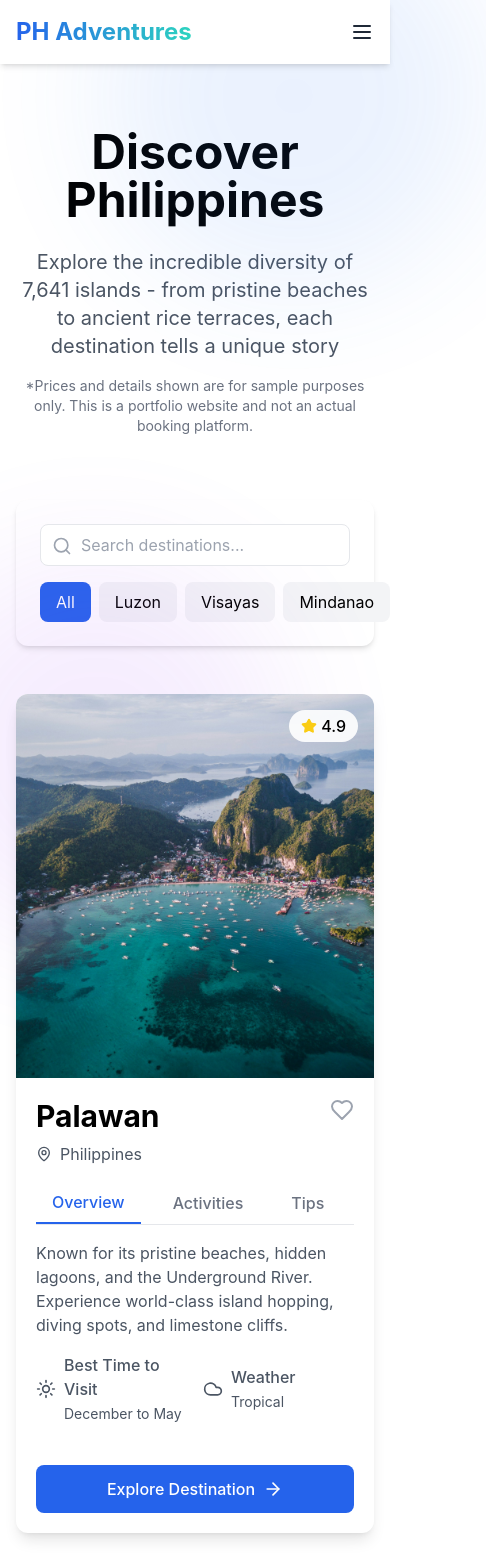
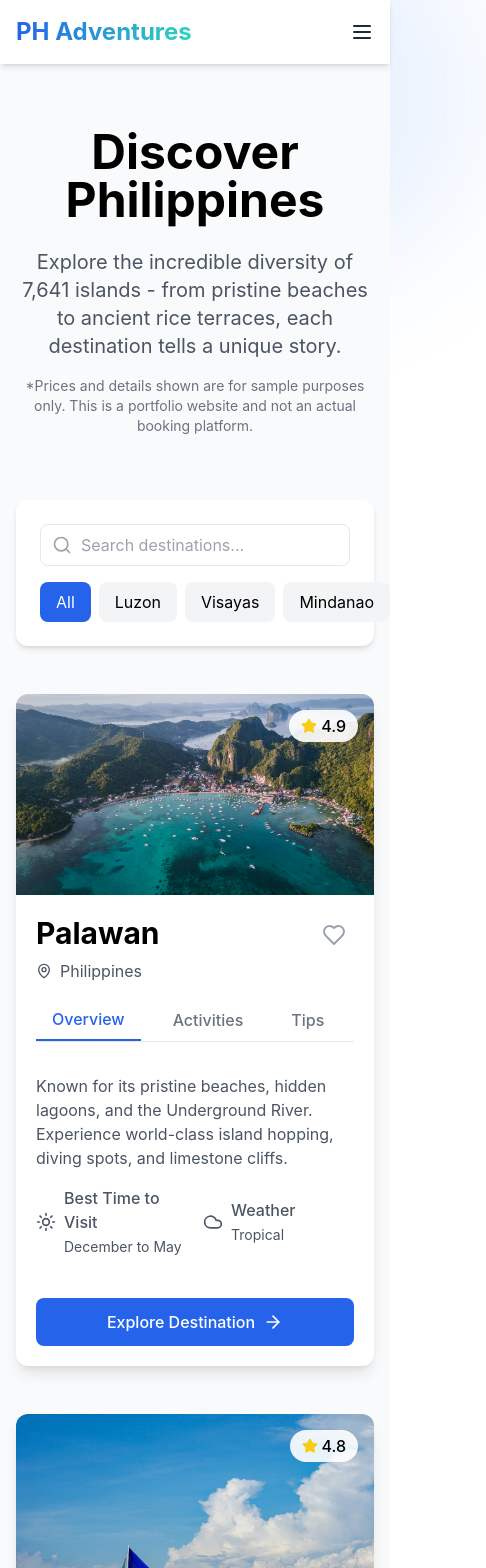
Before and after one commit to Vincent-star-hub/phadventure, a React (Create React App) app: page /phadventure/destinations in a window 390 px wide. Shown: the top 1568 px of the page, 486 px wide, since content can reach past the window. Built offline with nearby package versions, Linux system fonts and the light colour scheme.

Commit message:
fixed the responsive modal and in some layout

```diff
--- a/src/components/Layout.js
+++ b/src/components/Layout.js
@@ -18,6 +18,12 @@ const Layout = () => {
   const location = useLocation();
 
   const handleScroll = () => {
+    // Prevent hiding the navbar on small screens (mobile)
+    if (window.innerWidth < 768) {
+      setIsNavbarVisible(true);
+      return;
+    }
+
     if (window.scrollY > lastScrollY) {
       setIsNavbarVisible(false);
     } else {
--- a/src/pages/Adventures.js
+++ b/src/pages/Adventures.js
@@ -161,7 +161,7 @@ const BookingModal = ({ isOpen, onClose, adventure }) => {
 
   return (
     <div className="fixed inset-0 bg-black bg-opacity-50 flex items-center justify-center z-50">
-      <div className="bg-white rounded-lg w-full max-w-md p-6 relative">
+      <div className="bg-white rounded-lg w-full sm:max-w-md p-4 sm:p-6 relative mx-4 sm:mx-auto max-h-[calc(100vh-2rem)] overflow-y-auto">
         <button
           onClick={resetAndClose}
           className="absolute right-4 top-4 text-gray-500 hover:text-gray-700"
--- a/src/pages/Destinations.js
+++ b/src/pages/Destinations.js
@@ -1,4 +1,4 @@
-import React, { useState } from "react";
+import React, { useState, useMemo } from "react";
 import {
   MapPin,
   Cloud,
@@ -8,6 +8,7 @@ import {
   ArrowRight,
   Heart,
   Search,
+  Loader,
 } from "lucide-react";
 import palawan from "../images/palawan.jpg";
 import boracay from "../images/boracay.jpg";
@@ -19,13 +20,154 @@ import davao from "../images/mt. apo.jpg";
 import batanes from "../images/batanes.jpg";
 import cebu from "../images/cordova.jpg";
 
+const RegionFilter = ({ selectedRegion, onRegionChange }) => {
+  const regions = [
+    { id: "all", label: "All" },
+    { id: "luzon", label: "Luzon" },
+    { id: "visayas", label: "Visayas" },
+    { id: "mindanao", label: "Mindanao" },
+  ];
+
+  return (
+    <div className="flex gap-2">
+      {regions.map(({ id, label }) => (
+        <button
+          key={id}
+          onClick={() => onRegionChange(id)}
+          className={`px-4 py-2 rounded-lg transition-colors ${
+            selectedRegion === id
+              ? "bg-blue-600 text-white"
+              : "bg-gray-100 hover:bg-gray-200"
+          }`}
+        >
+          {label}
+        </button>
+      ))}
+    </div>
+  );
+};
+
+const SearchBar = ({ value, onChange }) => (
+  <div className="relative flex-1">
+    <Search
+      className="absolute left-3 top-1/2 -translate-y-1/2 text-gray-400"
+      size={20}
+    />
+    <input
+      type="text"
+      placeholder="Search destinations..."
+      className="w-full pl-10 pr-4 py-2 border rounded-lg focus:ring-2 focus:ring-blue-500 focus:border-transparent"
+      value={value}
+      onChange={(e) => onChange(e.target.value)}
+      aria-label="Search destinations"
+    />
+  </div>
+);
+
+const DestinationImage = ({ src, alt, rating }) => (
+  <div className="md:w-1/2 relative group overflow-hidden aspect-video md:aspect-auto">
+    <img
+      src={src}
+      alt={alt}
+      className="w-full h-full object-cover transform transition-transform duration-500 group-hover:scale-110"
+      loading="lazy"
+    />
+    {rating && (
+      <div className="absolute top-4 right-4 bg-white/90 px-3 py-1 rounded-full">
+        <div className="flex items-center gap-1">
+          <Star className="w-4 h-4 text-yellow-400 fill-current" />
+          <span className="font-medium">{rating}</span>
+        </div>
+      </div>
+    )}
+  </div>
+);
+
+const InfoCard = ({ icon: Icon, title, value }) => (
+  <div className="flex items-center text-gray-600">
+    <Icon className="w-5 h-5 mr-2 flex-shrink-0" />
+    <div>
+      <span className="font-medium block">{title}</span>
+      <span className="text-sm">{value}</span>
+    </div>
+  </div>
+);
+
+const DestinationTabs = ({ destination }) => {
+  const [activeTab, setActiveTab] = useState("overview");
+
+  const tabContent = {
+    overview: (
+      <div className="space-y-4">
+        <p className="text-gray-600">{destination.description}</p>
+        <div className="grid grid-cols-2 gap-4">
+          <InfoCard
+            icon={Sun}
+            title="Best Time to Visit"
+            value={destination.bestTime}
+          />
+          <InfoCard icon={Cloud} title="Weather" value={destination.weather} />
+        </div>
+      </div>
+    ),
+    activities: (
+      <div className="grid grid-cols-2 gap-4">
+        {destination.activities.map((activity) => (
+          <div
+            key={activity}
+            className="flex items-center bg-gray-50 p-3 rounded-lg"
+          >
+            <Umbrella className="w-5 h-5 mr-2 text-blue-500" />
+            <span>{activity}</span>
+          </div>
+        ))}
+      </div>
+    ),
+    tips: (
+      <div className="space-y-4">
+        {destination.travelTips.map((tip, index) => (
+          <div key={index} className="flex items-start">
+            <div className="bg-blue-100 rounded-full p-1 mr-3 mt-1">
+              <Star className="w-4 h-4 text-blue-600" />
+            </div>
+            <p className="text-gray-600">{tip}</p>
+          </div>
+        ))}
+      </div>
+    ),
+  };
+
+  return (
+    <div className="w-full">
+      <div className="flex space-x-4 border-b mb-4">
+        {Object.keys(tabContent).map((tab) => (
+          <button
+            key={tab}
+            onClick={() => setActiveTab(tab)}
+            className={`py-2 px-4 font-medium transition-colors capitalize ${
+              activeTab === tab
+                ? "text-blue-600 border-b-2 border-blue-600"
+                : "text-gray-500 hover:text-gray-700"
+            }`}
+          >
+            {tab}
+          </button>
+        ))}
+      </div>
+      <div className="py-4">{tabContent[activeTab]}</div>
+    </div>
+  );
+};
+
 const Destinations = () => {
   const [selectedRegion, setSelectedRegion] = useState("all");
   const [searchQuery, setSearchQuery] = useState("");
-  const [activeTab, setActiveTab] = useState("overview");
+  const [favoriteStates, setFavoriteStates] = useState({});
+  const [isLoading, setIsLoading] = useState({});
 
   const destinations = [
     {
+      id: 1,
       name: "Palawan",
       image: palawan,
       region: "luzon",
@@ -51,6 +193,7 @@ const Destinations = () => {
       ],
     },
     {
+      id: 2,
       name: "Boracay",
       image: boracay,
       region: "visayas",
@@ -81,6 +224,7 @@ const Destinations = () => {
       ],
     },
     {
+      id: 3,
       name: "Banaue",
       image: banaue,
       region: "luzon",
@@ -106,6 +250,7 @@ const Destinations = () => {
       ],
     },
     {
+      id: 4,
       name: "Siargao",
       image: siargao,
       region: "mindanao",
@@ -131,6 +276,7 @@ const Destinations = () => {
       ],
     },
     {
+      id: 5,
       name: "Batanes",
       image: batanes,
       region: "luzon",
@@ -156,6 +302,7 @@ const Destinations = () => {
       ],
     },
     {
+      id: 6,
       name: "Camiguin",
       image: camiguin,
       region: "mindanao",
@@ -181,6 +328,7 @@ const Destinations = () => {
       ],
     },
     {
+      id: 7,
       name: "Sagada",
       image: sagada,
       region: "luzon",
@@ -206,6 +354,7 @@ const Destinations = () => {
       ],
     },
     {
+      id: 8,
       name: "Davao",
       image: davao,
       region: "mindanao",
@@ -231,6 +380,7 @@ const Destinations = () => {
       ],
     },
     {
+      id: 9,
       name: "Cebu",
       image: cebu,
       region: "visayas",
@@ -263,7 +413,8 @@ const Destinations = () => {
     },
   ];
 
-  const filteredDestinations = destinations.filter((destination) => {
+  const filteredDestinations = useMemo(() => {
+    return destinations.filter((destination) => {
       const matchesRegion =
         selectedRegion === "all" || destination.region === selectedRegion;
       const matchesSearch = destination.name
@@ -271,146 +422,66 @@ const Destinations = () => {
         .includes(searchQuery.toLowerCase());
       return matchesRegion && matchesSearch;
     });
+  }, [destinations, selectedRegion, searchQuery]);
 
-  const TabContent = ({ destination, tab }) => {
-    switch (tab) {
-      case "overview":
-        return (
-          <div className="space-y-4">
-            <p className="text-gray-600">{destination.description}</p>
-            <div className="grid grid-cols-2 gap-4">
-              <div className="flex items-center text-gray-600">
-                <Sun className="w-5 h-5 mr-2 flex-shrink-0" />
-                <div>
-                  <span className="font-medium block">Best Time to Visit</span>
-                  <span className="text-sm">{destination.bestTime}</span>
-                </div>
-              </div>
-              <div className="flex items-center text-gray-600">
-                <Cloud className="w-5 h-5 mr-2 flex-shrink-0" />
-                <div>
-                  <span className="font-medium block">Weather</span>
-                  <span className="text-sm">{destination.weather}</span>
-                </div>
-              </div>
-            </div>
-          </div>
-        );
-      case "activities":
-        return (
-          <div>
-            <div className="grid grid-cols-2 gap-4">
-              {destination.activities.map((activity) => (
-                <div
-                  key={activity}
-                  className="flex items-center bg-gray-50 p-3 rounded-lg"
-                >
-                  <Umbrella className="w-5 h-5 mr-2 text-blue-500" />
-                  <span>{activity}</span>
-                </div>
-              ))}
-            </div>
-          </div>
-        );
-      case "tips":
-        return (
-          <div className="space-y-4">
-            {destination.travelTips.map((tip, index) => (
-              <div key={index} className="flex items-start">
-                <div className="bg-blue-100 rounded-full p-1 mr-3 mt-1">
-                  <Star className="w-4 h-4 text-blue-600" />
-                </div>
-                <p className="text-gray-600">{tip}</p>
-              </div>
-            ))}
-          </div>
-        );
-      default:
-        return null;
+  const toggleFavorite = (destinationId) => {
+    setFavoriteStates((prev) => ({
+      ...prev,
+      [destinationId]: !prev[destinationId],
+    }));
+  };
+
+  const handleExplore = async (destinationId) => {
+    setIsLoading((prev) => ({
+      ...prev,
+      [destinationId]: true,
+    }));
+
+    try {
+      await new Promise((resolve) => setTimeout(resolve, 1000));
+      console.log(`Exploring destination: ${destinationId}`);
+    } catch (error) {
+      console.error("Error exploring destination:", error);
+    } finally {
+      setIsLoading((prev) => ({
+        ...prev,
+        [destinationId]: false,
+      }));
     }
   };
 
   return (
-    <div className="min-h-screen">
+    <div className="min-h-screen bg-gray-50">
       <div className="container mx-auto px-4 py-32">
         {/* Background Elements */}
-        <div className="absolute inset-0 opacity-10">
-          <div className="absolute -top-24 -right-24 w-96 h-96 bg-blue-500 rounded-full blur-3xl" />
-          <div className="absolute -bottom-24 -left-24 w-96 h-96 bg-purple-500 rounded-full blur-3xl" />
+        <div className="fixed inset-0 -z-10">
+          <div className="absolute -top-24 -right-24 w-96 h-96 bg-blue-500 rounded-full blur-3xl opacity-10" />
+          <div className="absolute -bottom-24 -left-24 w-96 h-96 bg-purple-500 rounded-full blur-3xl opacity-10" />
         </div>
+
         {/* Hero Section */}
-        <div className="text-center mb-16">
+        <section className="text-center mb-16">
           <h1 className="text-5xl font-bold mb-6">Discover Philippines</h1>
           <p className="text-xl text-gray-600 max-w-3xl mx-auto">
             Explore the incredible diversity of 7,641 islands - from pristine
             beaches to ancient rice terraces, each destination tells a unique
-            story
+            story.
           </p>
           <p className="text-sm text-gray-500 mt-4">
             *Prices and details shown are for sample purposes only. This is a
             portfolio website and not an actual booking platform.
           </p>
-        </div>
+        </section>
 
         {/* Search and Filter */}
-        <div className="max-w-4xl mx-auto mb-12">
-          <div className="bg-white rounded-xl shadow-md p-6">
+        <div className="max-w-4xl mx-auto mb-12 bg-white rounded-xl shadow-md">
+          <div className="p-6">
             <div className="flex flex-col md:flex-row gap-4">
-              <div className="flex-1 relative">
-                <Search
-                  className="absolute left-3 top-3 text-gray-400"
-                  size={20}
+              <SearchBar value={searchQuery} onChange={setSearchQuery} />
+              <RegionFilter
+                selectedRegion={selectedRegion}
+                onRegionChange={setSelectedRegion}
               />
-                <input
-                  type="text"
-                  placeholder="Search destinations..."
-                  className="w-full pl-10 pr-4 py-2 border rounded-lg focus:ring-2 focus:ring-blue-500 focus:border-transparent"
-                  value={searchQuery}
-                  onChange={(e) => setSearchQuery(e.target.value)}
-                />
-              </div>
-              <div className="flex gap-2">
-                <button
-                  onClick={() => setSelectedRegion("all")}
-                  className={`px-4 py-2 rounded-lg transition-colors ${
-                    selectedRegion === "all"
-                      ? "bg-blue-600 text-white"
-                      : "bg-gray-100"
-                  }`}
-                >
-                  All
-                </button>
-                <button
-                  onClick={() => setSelectedRegion("luzon")}
-                  className={`px-4 py-2 rounded-lg transition-colors ${
-                    selectedRegion === "luzon"
-                      ? "bg-blue-600 text-white"
-                      : "bg-gray-100"
-                  }`}
-                >
-                  Luzon
-                </button>
-                <button
-                  onClick={() => setSelectedRegion("visayas")}
-                  className={`px-4 py-2 rounded-lg transition-colors ${
-                    selectedRegion === "visayas"
-                      ? "bg-blue-600 text-white"
-                      : "bg-gray-100"
-                  }`}
-                >
-                  Visayas
-                </button>
-                <button
-                  onClick={() => setSelectedRegion("mindanao")}
-                  className={`px-4 py-2 rounded-lg transition-colors ${
-                    selectedRegion === "mindanao"
-                      ? "bg-blue-600 text-white"
-                      : "bg-gray-100"
-                  }`}
-                >
-                  Mindanao
-                </button>
-              </div>
             </div>
           </div>
         </div>
@@ -419,23 +490,15 @@ const Destinations = () => {
         <div className="space-y-12">
           {filteredDestinations.map((destination) => (
             <div
-              key={destination.name}
+              key={destination.id}
               className="bg-white rounded-xl shadow-lg overflow-hidden transform transition-all duration-300 hover:shadow-xl"
             >
               <div className="md:flex">
-                <div className="md:w-1/2 relative group overflow-hidden ">
-                  <img
+                <DestinationImage
                   src={destination.image}
                   alt={destination.name}
-                    className="w-full h-96 object-cover transform transition-transform duration-500 group-hover:scale-110"
+                  rating={destination.rating}
                 />
-                  <div className="absolute top-4 right-4 bg-white/90 px-3 py-1 rounded-full">
-                    <div className="flex items-center gap-1">
-                      <Star className="w-4 h-4 text-yellow-400 fill-current" />
-                      <span className="font-medium">{destination.rating}</span>
-                    </div>
-                  </div>
-                </div>
 
                 <div className="md:w-1/2 p-5">
                   <div className="flex justify-between items-start mb-4">
@@ -448,36 +511,44 @@ const Destinations = () => {
                         <span className="mr-4">Philippines</span>
                       </div>
                     </div>
-                    <button className="text-gray-400 hover:text-red-500 transition-colors">
-                      <Heart className="w-6 h-6" />
+                    <button
+                      onClick={() => toggleFavorite(destination.id)}
+                      className="text-gray-400 hover:text-red-500 transition-colors p-2 rounded-full hover:bg-gray-100"
+                      aria-label={
+                        favoriteStates[destination.id]
+                          ? "Remove from favorites"
+                          : "Add to favorites"
+                      }
+                    >
+                      <Heart
+                        className={`w-6 h-6 ${
+                          favoriteStates[destination.id]
+                            ? "fill-red-500 text-red-500"
+                            : ""
+                        }`}
+                      />
                     </button>
                   </div>
 
-                  {/* Tabs */}
-                  <div className="mb-6">
-                    <div className="flex space-x-4 border-b">
-                      {["overview", "activities", "tips"].map((tab) => (
+                  <DestinationTabs destination={destination} />
+
                   <button
-                          key={tab}
-                          onClick={() => setActiveTab(tab)}
-                          className={`py-2 px-4 font-medium transition-colors ${
-                            activeTab === tab
-                              ? "text-blue-600 border-b-2 border-blue-600"
-                              : "text-gray-500 hover:text-gray-700"
+                    className={`w-full mt-6 bg-blue-600 text-white py-3 rounded-lg font-medium transition-all duration-300 flex items-center justify-center gap-2 ${
+                      isLoading[destination.id]
+                        ? "opacity-75 cursor-not-allowed"
+                        : "hover:bg-blue-700"
                     }`}
+                    onClick={() => handleExplore(destination.id)}
+                    disabled={isLoading[destination.id]}
                   >
-                          {tab.charAt(0).toUpperCase() + tab.slice(1)}
-                        </button>
-                      ))}
-                    </div>
-                    <div className="py-4">
-                      <TabContent destination={destination} tab={activeTab} />
-                    </div>
-                  </div>
-
-                  <button className="w-full bg-blue-600 text-white py-3 rounded-lg font-medium transition-all duration-300 transform  hover:bg-blue-700 flex items-center justify-center gap-2">
+                    {isLoading[destination.id] ? (
+                      <Loader className="w-5 h-5 animate-spin mr-2" />
+                    ) : (
+                      <>
                         Explore Destination
                         <ArrowRight className="w-5 h-5" />
+                      </>
+                    )}
                   </button>
                 </div>
               </div>
```
Lines whose indentation alone changed are shown as unchanged.
